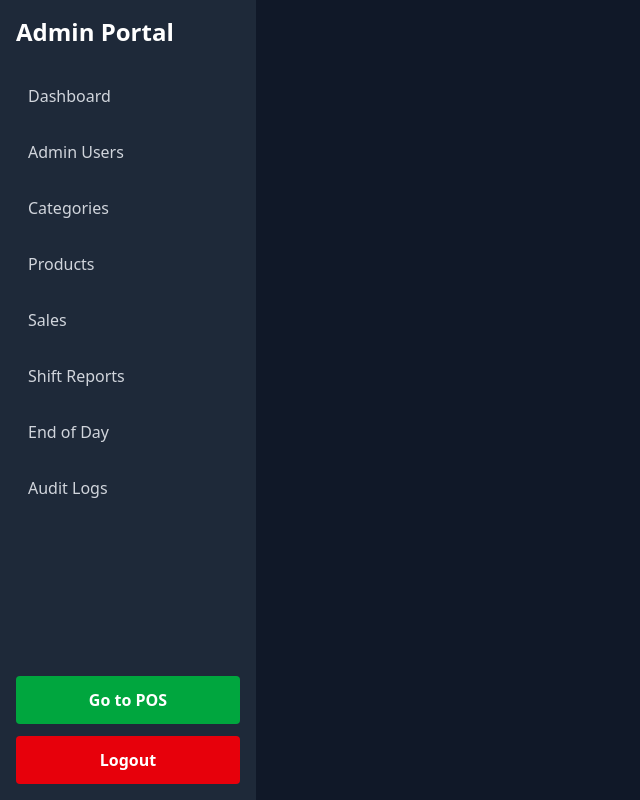
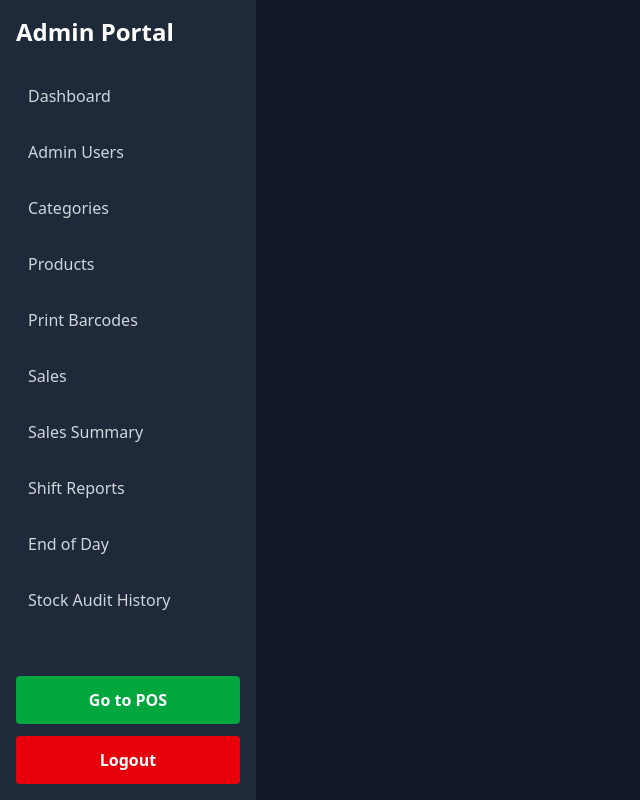
Before and after one commit to BlacqMan/pos-frontend, a React (Vite) app: page /admin in a window 1280 px wide. Shown: the whole page, without its empty margins (0-640 px from the left). Built offline with nearby package versions, Linux system fonts and the light colour scheme; no server answers; sample sign-in values are in the browser's storage.

Commit message:
Added Sidebar link

```diff
--- a/src/admin/components/Sidebar.jsx
+++ b/src/admin/components/Sidebar.jsx
@@ -5,7 +5,9 @@ const Sidebar = () => {
 
   const linkClass = ({ isActive }) =>
     `block p-3 rounded transition ${
-      isActive ? "bg-gray-700 text-white" : "text-gray-300 hover:bg-gray-700"
+      isActive
+        ? "bg-gray-700 text-white"
+        : "text-gray-300 hover:bg-gray-700"
     }`;
 
   const handleLogout = () => {
@@ -41,27 +43,33 @@ const Sidebar = () => {
           Products
         </NavLink>
 
+        {/* NEW — BARCODE LABEL PRINTING */}
+        <NavLink to="/admin/print-barcodes" className={linkClass}>
+          Print Barcodes
+        </NavLink>
+
         <NavLink to="/admin/sales" className={linkClass}>
           Sales
         </NavLink>
 
+        {/* NEW — SALES SUMMARY DASHBOARD */}
+        <NavLink to="/admin/sales-summary" className={linkClass}>
+          Sales Summary
+        </NavLink>
+
         <NavLink to="/admin/shift-reports" className={linkClass}>
-         Shift Reports
+          Shift Reports
         </NavLink>
 
         <NavLink to="/admin/end-of-day" className={linkClass}>
           End of Day
         </NavLink>
 
+        {/* NEW — STOCK AUDIT TRAIL */}
         <NavLink to="/admin/audit-logs" className={linkClass}>
-          Audit Logs
+          Stock Audit History
         </NavLink>
-
-
       </nav>
-
-
-
 
       {/* POS ACCESS */}
       <button
```
